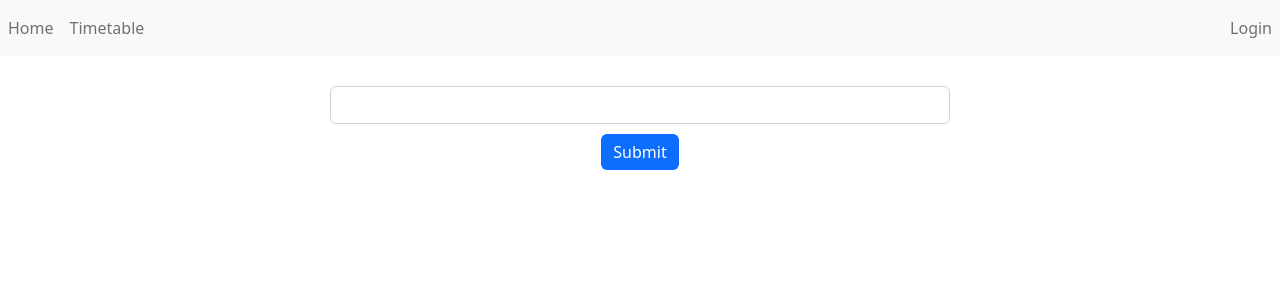
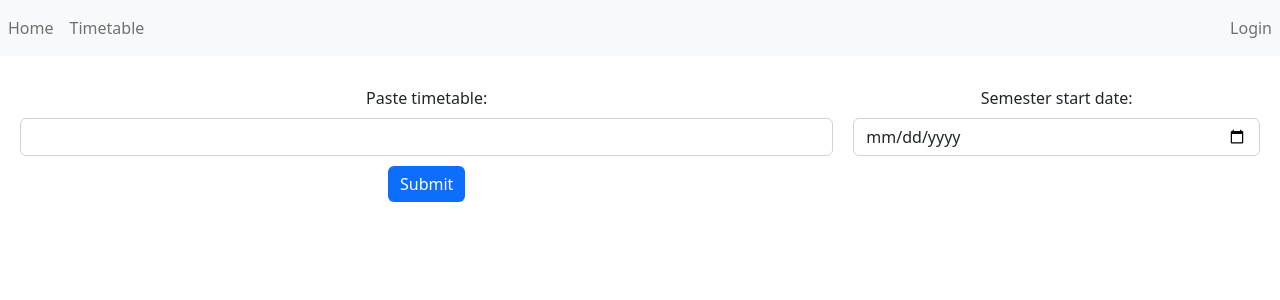
Before and after one commit to TylerGoh/ntu-timetable-converter, a React (Create React App) app in the folder frontend/: page /timetable in a window 1280 px wide. Shown: the top 300 px of the page. Built offline with nearby package versions, Linux system fonts and the light colour scheme; no server answers; the HTML template or start-up script is replaced by a standard one.

Commit message:
Added semester start date UI

```diff
--- a/frontend/src/components/Timetable.css
+++ b/frontend/src/components/Timetable.css
@@ -5,7 +5,7 @@
 }
 
 .timetable-textArea{
-    width:50%;
+    width:100%;
     resize:none;
     margin:auto;
 }
@@ -13,3 +13,13 @@
 .form-group{
     padding-top:10px;
 }
+
+.form-grid-container{
+    display:grid;
+    grid-template-columns: 2fr 1fr;
+    grid-column-gap: 20px;
+}
+
+.form-grid-item{
+    display:inline-grid;
+}
--- a/frontend/src/components/Timetable.js
+++ b/frontend/src/components/Timetable.js
@@ -7,7 +7,7 @@ import "./Timetable.css"
 
 function Timetable() {
     const [textInput, setTextInput] = useState("");
-
+    const [date, setDateInput] = useState(new Date());
     const handleSubmit = (e)=>{
         e.preventDefault();
         var text = textInput;
@@ -24,7 +24,7 @@ function Timetable() {
         while(arr.length)
             arr2D.push(arr.splice(0,16));
         var data = arr2D[0].map((_, colIndex) => arr2D.map(row => row[colIndex]));
-        axios.post( "/timetable", {data},{responseType: "blob"}).then(res=>{
+        axios.post( "/timetable", {data,date},{responseType: "blob"}).then(res=>{
             const href = URL.createObjectURL(res.data);
             // create "a" HTML element with href to file & click
             const link = document.createElement('a');
@@ -39,7 +39,10 @@ function Timetable() {
     return(
         <div>
             <Form onSubmit={handleSubmit} className="timetable-form">
+                <div className="form-grid-container">
+                    <div className="form-grid-item">
                         <div className="form-group">
+                        <Form.Label>Paste timetable:</Form.Label>
                         <Form.Control
                             className="timetable-textArea"
                             id="textAreaInput"
@@ -50,6 +53,19 @@ function Timetable() {
                         <div className="form-group">
                             <Button type="submit" style={{border:"20px"}}>Submit</Button>
                         </div>
+                    </div>
+                    <div className="form-grid-item">
+                        <div className="form-group">
+                        <Form.Label>Semester start date:</Form.Label>
+                        <Form.Control
+                            type="date"
+                            value={date}
+                            onChange={(e)=>setDateInput(e.target.value)}/>
+                        </div>
+                    </div>
+
+
+                </div>
             </Form>
         </div>
     )
```
Also changed, not shown: 1 other file (tests, documents, lock files or other folders). Lines whose indentation alone changed are shown as unchanged.
